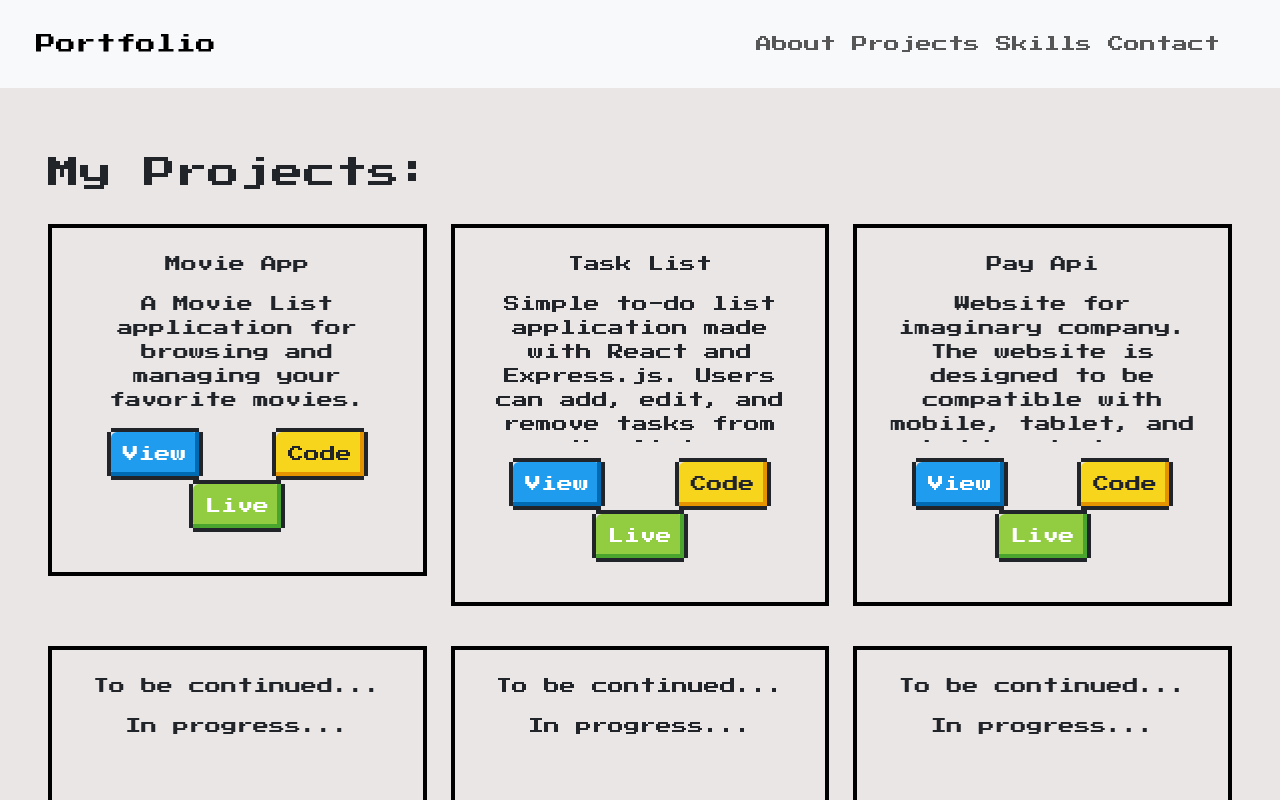
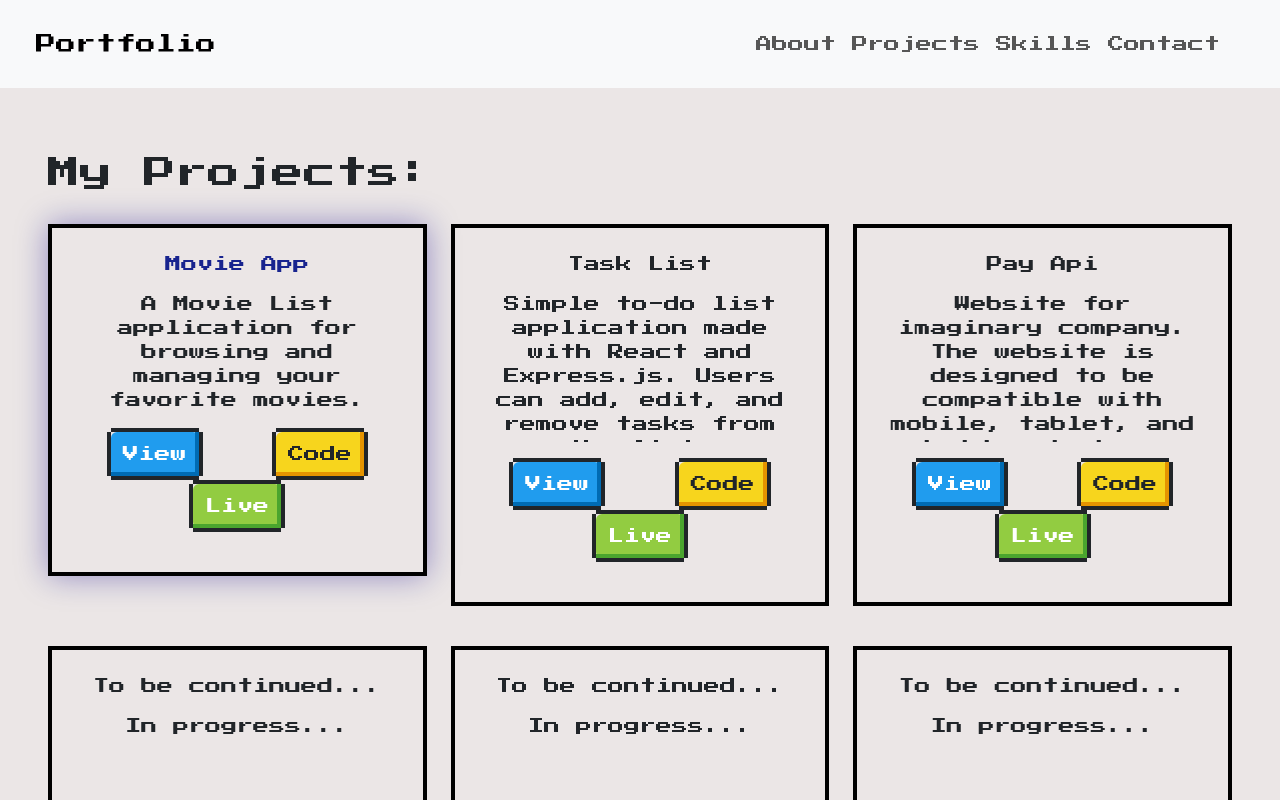
Before and after one commit to darkeris345/Portfolio-Web, a React (Vite) app: page / in a window 1280 px wide. In both pictures the pointer is over the element 237 px from the left and 1230 px from the top of the page. Shown: the part 830-1630 px from the top of the page. Built offline with nearby package versions, Linux system fonts and the light colour scheme.

Commit message:
Added box-shadow to project cards

```diff
--- a/src/components/Projects/Projects.scss
+++ b/src/components/Projects/Projects.scss
@@ -18,3 +18,12 @@
 .projectsHeader {
     margin: 2rem 0;
 }
+
+.project:hover{
+    box-shadow: 0 0 30px rgba(15, 6, 139, 0.4);
+
+    .title{
+        color: #18248f;
+    }
+
+}
```
